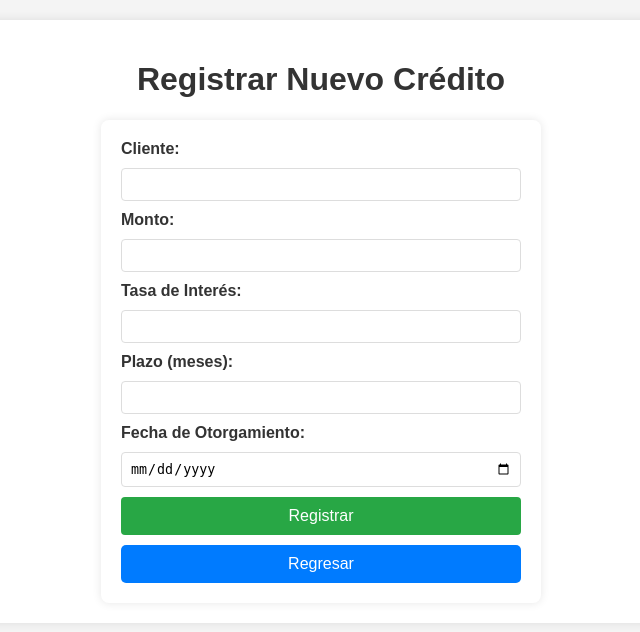
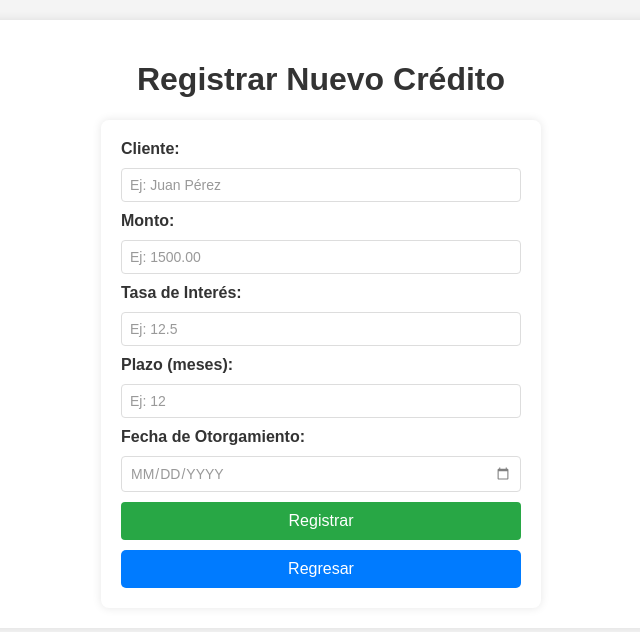
Before and after one commit to RicardoUMC/Flask-Credit-App, a Flask app: page /registrar in a window 1280 px wide. Shown: the top 632 px of the page, without its empty margins (319-959 px from the left). Run offline with Flask 3, Linux system fonts and the light colour scheme.

Commit message:
Added style to form with placeholders

```diff
--- a/static/style.css
+++ b/static/style.css
@@ -109,6 +109,7 @@ form label {
 }
 
 form input {
+    font-size: 14px;
     padding: 8px;
     border: 1px solid #ddd;
     border-radius: 4px;
@@ -133,6 +134,36 @@ form a {
 
 form a:hover {
     text-decoration: none;
+}
+
+/* Estilos para los placeholders */
+input::placeholder {
+    color: #999;
+}
+
+/* Estilos para el input de tipo date */
+input[type="date"].custom-date {
+    font-family: Arial, sans-serif;
+    text-transform: uppercase;
+    padding: 8px;
+    border: 1px solid #ddd;
+    border-radius: 4px;
+    background-color: #fff;
+    color: #999;
+}
+
+/* Calendario en navegadores que lo permiten */
+input[type="date"].custom-date::-webkit-calendar-picker-indicator {
+    filter: invert(0.5);
+    cursor: pointer;
+}
+
+input[type="date"].custom-date::-webkit-datetime-edit {
+    color: #999;
+}
+
+input[type="date"].custom-date::-webkit-datetime-edit-fields-wrapper {
+    background-color: #fff;
 }
 
 /* Selector de gráficas y botón */
--- a/templates/form-layout.html
+++ b/templates/form-layout.html
@@ -11,19 +11,19 @@
         <h1>{% block titulo_body %}{% endblock %}</h1>
         <form action="{% block accion %}{% endblock %}" method="POST">
             <label for="cliente">Cliente:</label>
-            <input type="text" id="cliente" name="cliente" required value="{% block cliente %}{% endblock %}">
+            <input type="text" id="cliente" name="cliente" placeholder="Ej: Juan Pérez" required value="{% block cliente %}{% endblock %}">
 
             <label for="monto">Monto:</label>
-            <input type="number" id="monto" name="monto" step="0.01" min="0" required value="{% block monto %}{% endblock %}">
+            <input type="number" id="monto" name="monto" step="0.01" min="0" placeholder="Ej: 1500.00" required value="{% block monto %}{% endblock %}">
 
             <label for="tasa_interes">Tasa de Interés:</label>
-            <input type="number" id="tasa_interes" name="tasa_interes" step="0.01" min="0" max="100" required value="{% block tasa_interes %}{% endblock %}">
+            <input type="number" id="tasa_interes" name="tasa_interes" step="0.01" min="0" max="100" placeholder="Ej: 12.5" required value="{% block tasa_interes %}{% endblock %}">
 
             <label for="plazo">Plazo (meses):</label>
-            <input type="number" id="plazo" name="plazo" min="1" required value="{% block plazo %}{% endblock %}">
+            <input type="number" id="plazo" name="plazo" min="1" placeholder="Ej: 12" required value="{% block plazo %}{% endblock %}">
 
             <label for="fecha_otorgamiento">Fecha de Otorgamiento:</label>
-            <input type="date" id="fecha_otorgamiento" name="fecha_otorgamiento" required value="{% block fecha_otorgamiento %}{% endblock %}">
+            <input type="date" id="fecha_otorgamiento" name="fecha_otorgamiento" class="custom-date" required value="{% block fecha_otorgamiento %}{% endblock %}">
 
             <button type="submit">{% block enviar %}{% endblock %}</button>
             <a href="/">Regresar</a>
```
